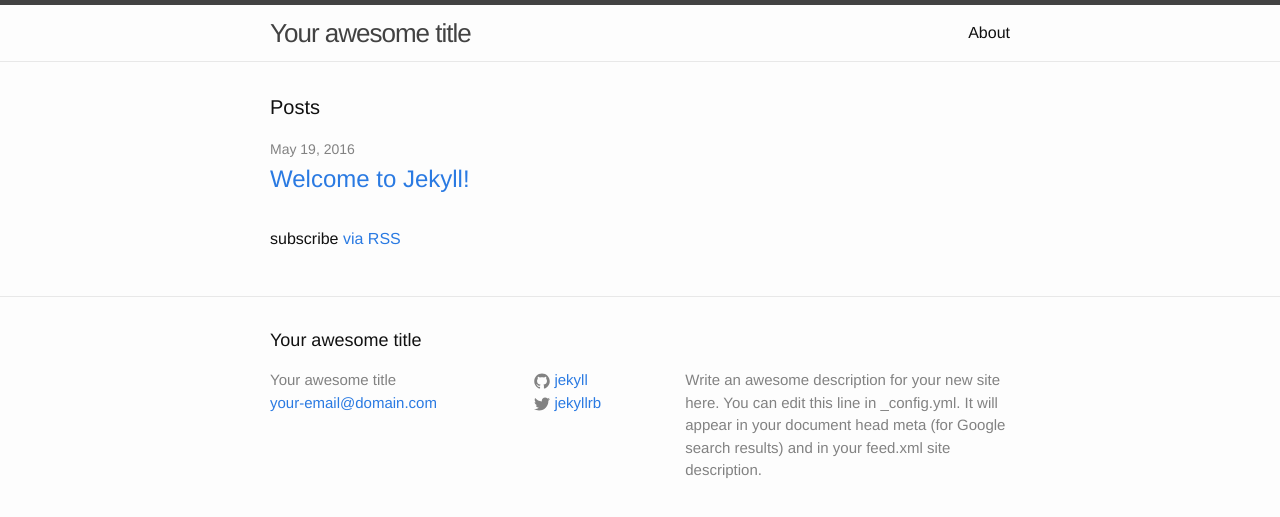
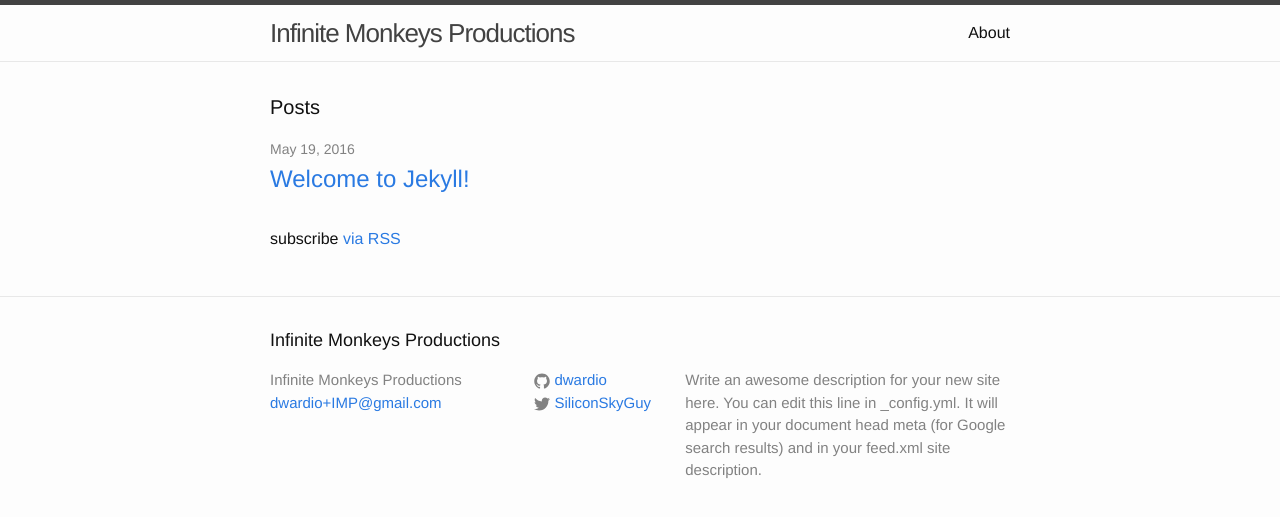
Before and after one commit to dwardio/dwardio.github.io, a Jekyll site: the page built from index.html, in a window 1280 px wide. Shown: the top 517 px of the page. Built offline with Jekyll 4.4.1, drawn with Linux system fonts in a browser that asks for light colours.

Commit message:
Update _config.yml

```diff
--- a/_config.yml
+++ b/_config.yml
@@ -6,16 +6,16 @@
 # 'jekyll serve'. If you change this file, please restart the server process.
 
 # Site settings
-title: Your awesome title
-email: your-email@domain.com
+title: Infinite Monkeys Productions
+email: dwardio+IMP@gmail.com
 description: > # this means to ignore newlines until "baseurl:"
   Write an awesome description for your new site here. You can edit this
   line in _config.yml. It will appear in your document head meta (for
   Google search results) and in your feed.xml site description.
 baseurl: "" # the subpath of your site, e.g. /blog
-url: "http://yourdomain.com" # the base hostname & protocol for your site
-twitter_username: jekyllrb
-github_username:  jekyll
+url: "http://infinitemonkeysproductions.com" # the base hostname & protocol for your site
+twitter_username: SiliconSkyGuy
+github_username:  dwardio
 
 # Build settings
 markdown: kramdown
```
